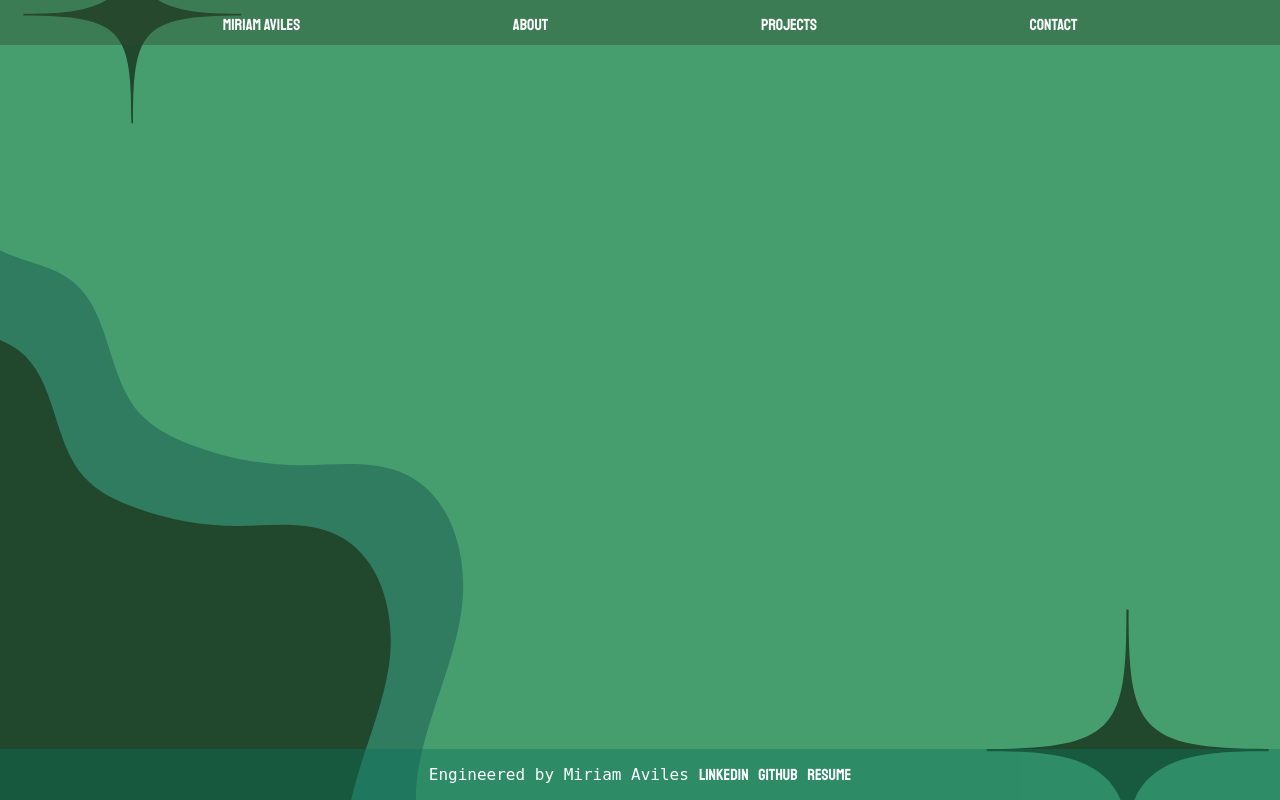
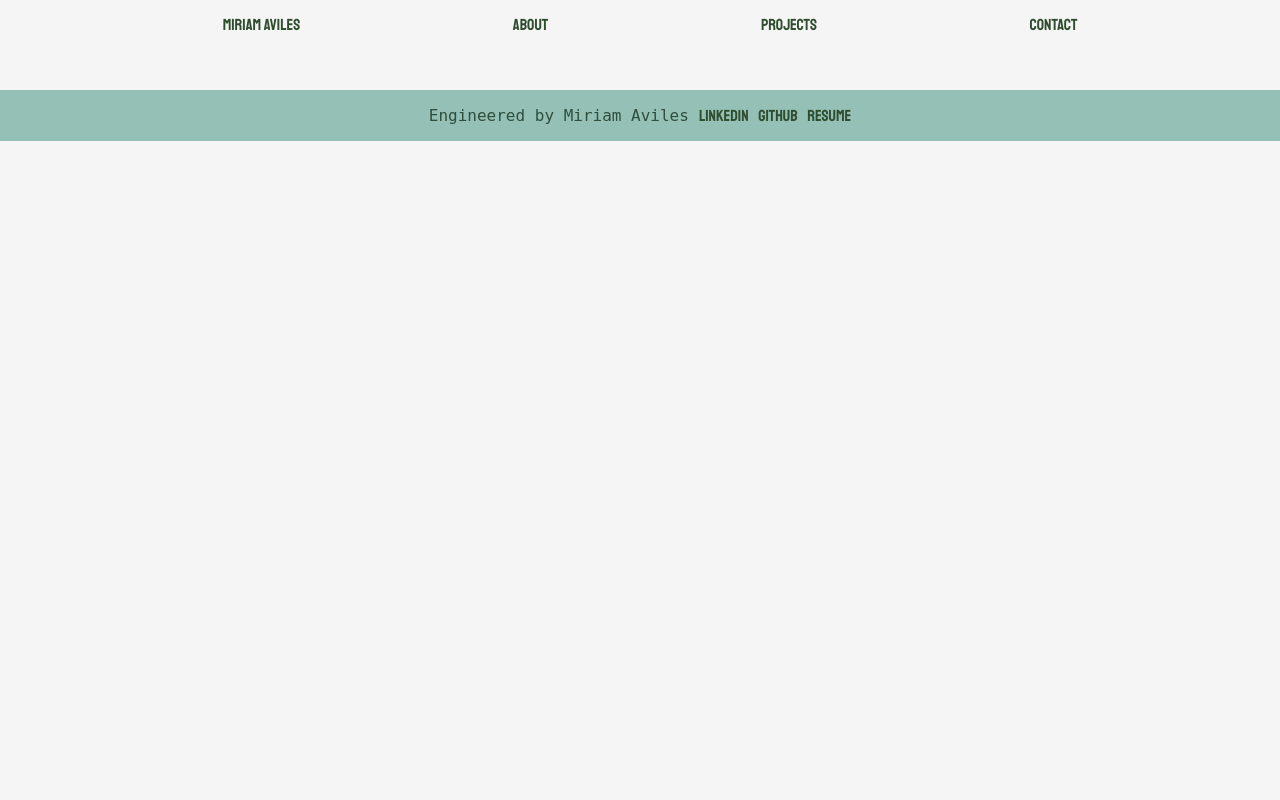
Before and after one commit to maviles7/miriam_assembled, a Django app: page / in a window 1280 px wide. Run offline with Django 5.2, Linux system fonts and the light colour scheme; data that the repository does not hold is empty.

Commit message:
brand change

```diff
--- a/main_app/static/css/base.css
+++ b/main_app/static/css/base.css
@@ -10,27 +10,18 @@ html, body {
 }
 
 body {
-  background-image: url('/static/images/background.svg');
-  background-size: cover;
-  background-repeat: no-repeat;
-  background-position: center;
-  color: white;
+  background-color: rgb(245, 245, 245);
+  color: #2f4e3c;
   font-family: 'Sourse Code Pro', monospace;
 }
 
-.clear-background {
-  background-color: #053c2752;
-  height: 100%;
-  width: 100%;
-}
-
-
 .page-footer {
   background-color: #0b745c68;
+  margin-top: 30px;
   padding: 0;
   text-align: center;
   width: 100%;
-  position: fixed;
+  position: relative;
   bottom: 0;
   display: flex;
   flex-direction: row;
@@ -57,7 +48,6 @@ nav {
   position: fixed;
   top: 0;
   width: 100%;
-  background-color: #2f4e3068;
   z-index: 1000;
   font-family: 'Staatliches';
 }
@@ -78,7 +68,7 @@ li {
 
 a {
   text-decoration: none;
-  color: white;
+  color: #2f4e30;
   font-family: 'Staatliches';
 }
 
@@ -92,7 +82,7 @@ h1 {
 }
 
 a:hover {
-  text-shadow: 3px 3px 5px rgb(13, 68, 13);
+  text-shadow: 3px 3px 5px rgb(71, 163, 71);
 }
 
 main {
@@ -221,6 +211,7 @@ form button[type="submit"] {
   margin-top: 20px;
   margin-right: 60px;
   margin-left:60px;
+  margin-bottom: 20px;
   padding: 20px;
 }
 
@@ -249,10 +240,10 @@ form button[type="submit"] {
 }
 
 .card {
-  background-color: #fefefe;
+  background-color: white;
   border-radius: 1rem;
   padding: 0.5rem;
-  color: #141417;
+  color: #2f4e30;
 }
 
 .card__hero {
@@ -293,8 +284,8 @@ form button[type="submit"] {
   text-align: center;
   padding: 0.5rem 1.25rem;
   border-radius: 1rem;
-  background-color: #141417;
-  color: #fff;
+  background-color: #2f4e30;
+  color: white;
   font-size: 1rem;
   font-family: 'Source Code Pro', monospace;
 }
```
